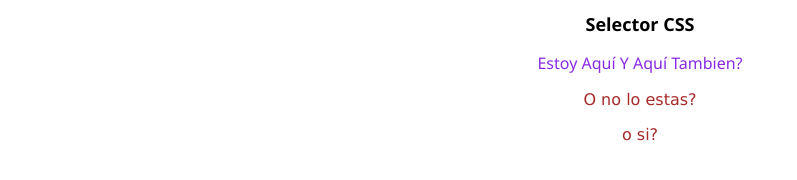
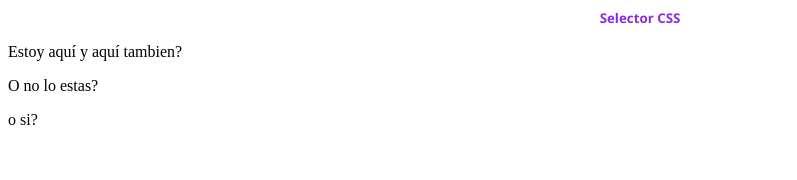
Before and after one commit to kety22/Sesion_9, a plain HTML site: page index.html in a window 1280 px wide. Shown: the whole page, without its empty margins (0-797 px from the left). Drawn offline with Linux system fonts and the light colour scheme.

Commit message:
estilo nuevo

```diff
--- a/index.html
+++ b/index.html
@@ -7,8 +7,8 @@
     <title>Selector css</title>
 </head>
 <body>
-    <h1 >Selector CSS</h1>
-    <p class="content">Estoy aquí y aquí tambien?</p>
+    <h1 class="center">Selector CSS</h1>
+    <p >Estoy aquí y aquí tambien?</p>
     <p>O no lo estas?</p>
     <p>o si?</p>
 
--- a/style.css
+++ b/style.css
@@ -1,19 +1,8 @@
-h1{
-    text-align: center;
-    font-family: 'Segoe UI', Tahoma, Geneva, Verdana, sans-serif;
-    font-size: large;
-    color: black;
-}
-
-p{
-    text-align: center;
-    color: brown;
-    font-family: Verdana, Geneva, Tahoma, sans-serif;
-}
-
-.content
+.center
 {
     font-family: 'Segoe UI', Tahoma, Geneva, Verdana, sans-serif;
     color: blueviolet;
     text-transform: capitalize;
+    font-size: smaller;
+    text-align: center;
 }
```
